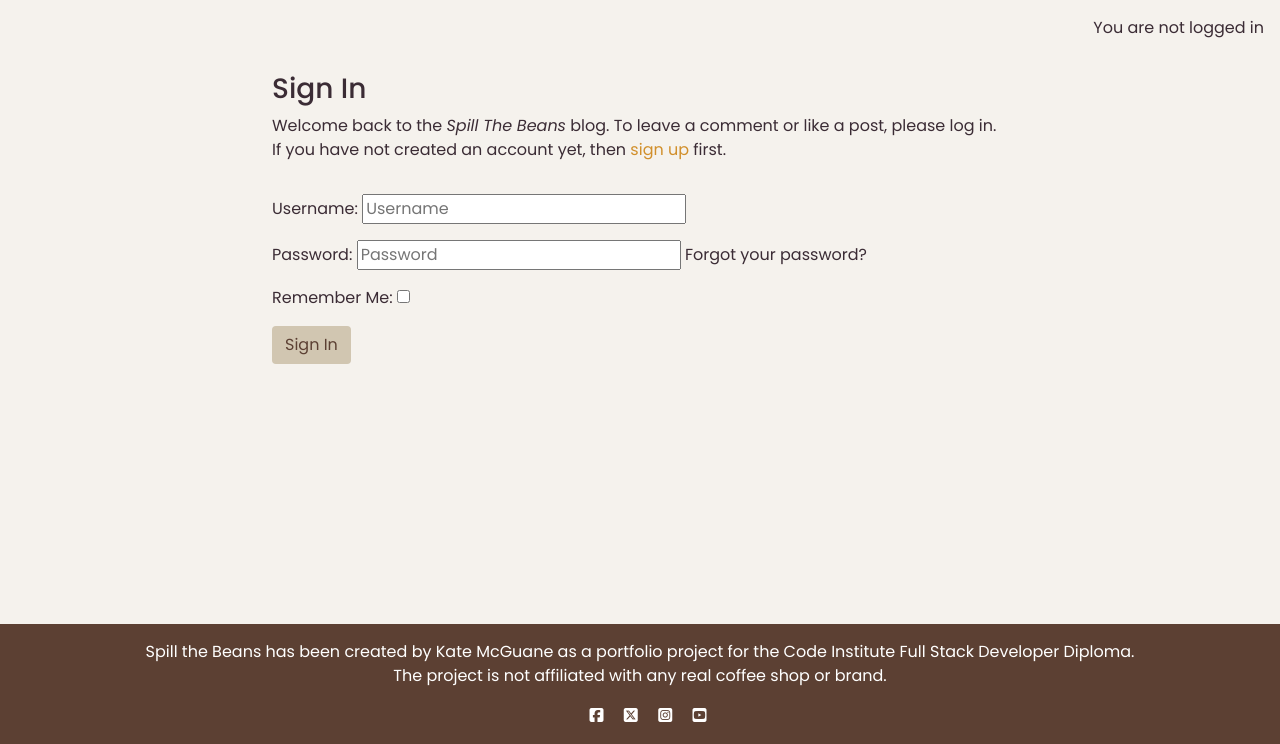
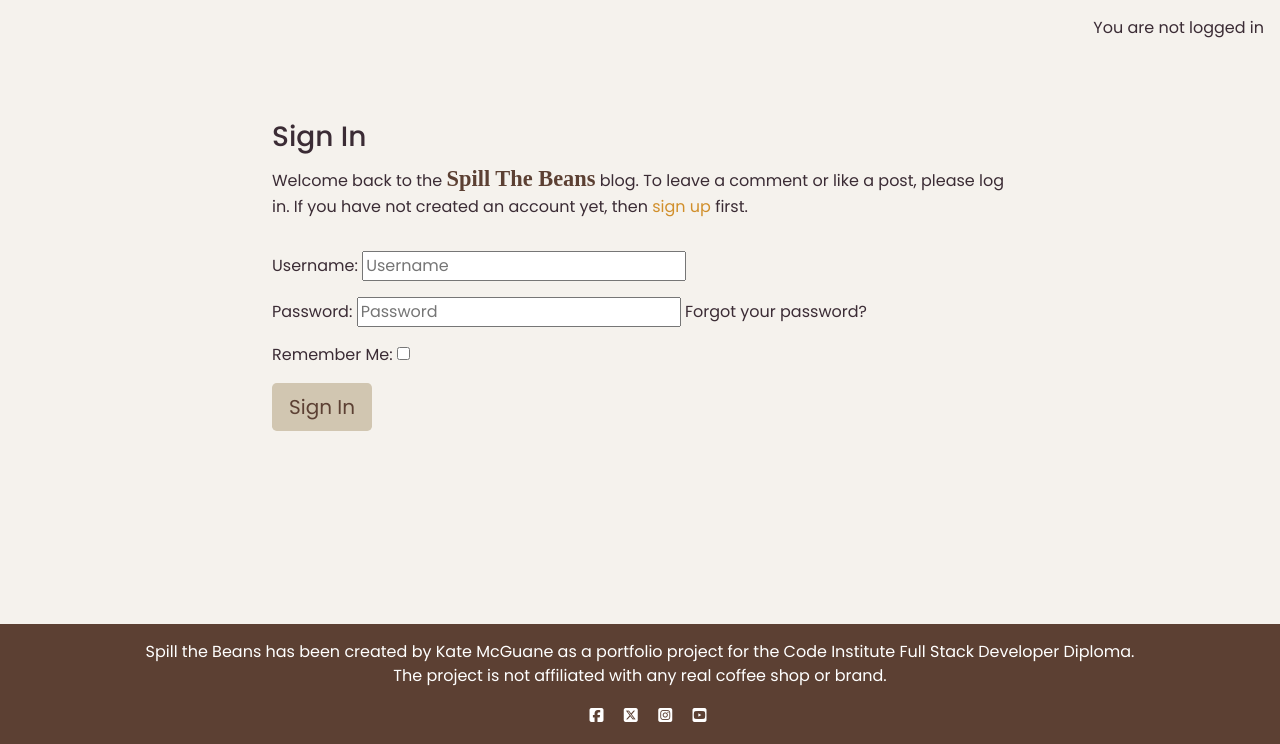
Before and after one commit to KateMcGuane/spill_the_beans, a Django app: page /accounts/login/ in a window 1280 px wide. Shown: the part 56-800 px from the top of the page. Run offline with Django 4.2, Linux system fonts and the light colour scheme; some libraries are stand-ins or nearby versions; some web fonts are replaced.

Commit message:
Modify login CSS

```diff
--- a/templates/account/login.html
+++ b/templates/account/login.html
@@ -7,12 +7,12 @@
 
 {% block content %}
 
-<div class="container">
+<div class="container py-5">
     <div class="row">
         <div class="col-md-8 mt-3 offset-md-2">
             <h3>{% trans "Sign In" %}</h3>
 
-            <p>{% blocktrans %}Welcome back to the <em>Spill The Beans</em> blog. To leave a comment or like a post, please log in. If
+            <p>{% blocktrans %}Welcome back to the <strong class="brand">Spill The Beans</strong> blog. To leave a comment or like a post, please log in. If
                 you
                 have not created an account yet, then <a class="link" href="{{ signup_url }}">sign up</a>
                 first.{% endblocktrans %}</p>
@@ -26,7 +26,7 @@
                 {% if redirect_field_value %}
                 <input type="hidden" name="{{ redirect_field_name }}" value="{{ redirect_field_value }}" />
                 {% endif %}
-                <button class="btn btn-signup right" type="submit">{% trans "Sign In" %}</button>
+                <button class="btn btn-signup btn-lg rounded-3 right" type="submit">{% trans "Sign In" %}</button>
             </form>
         </div>
     </div>
```
